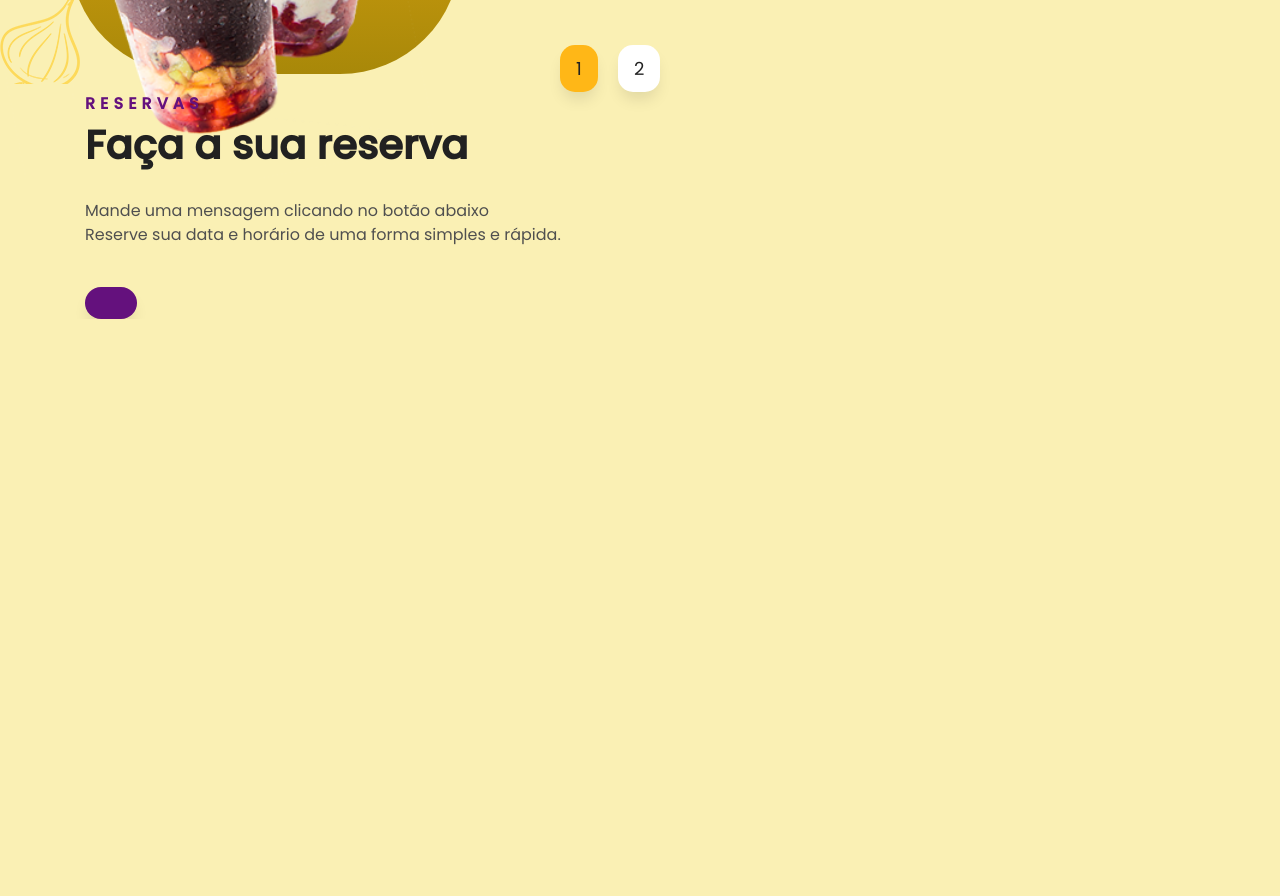
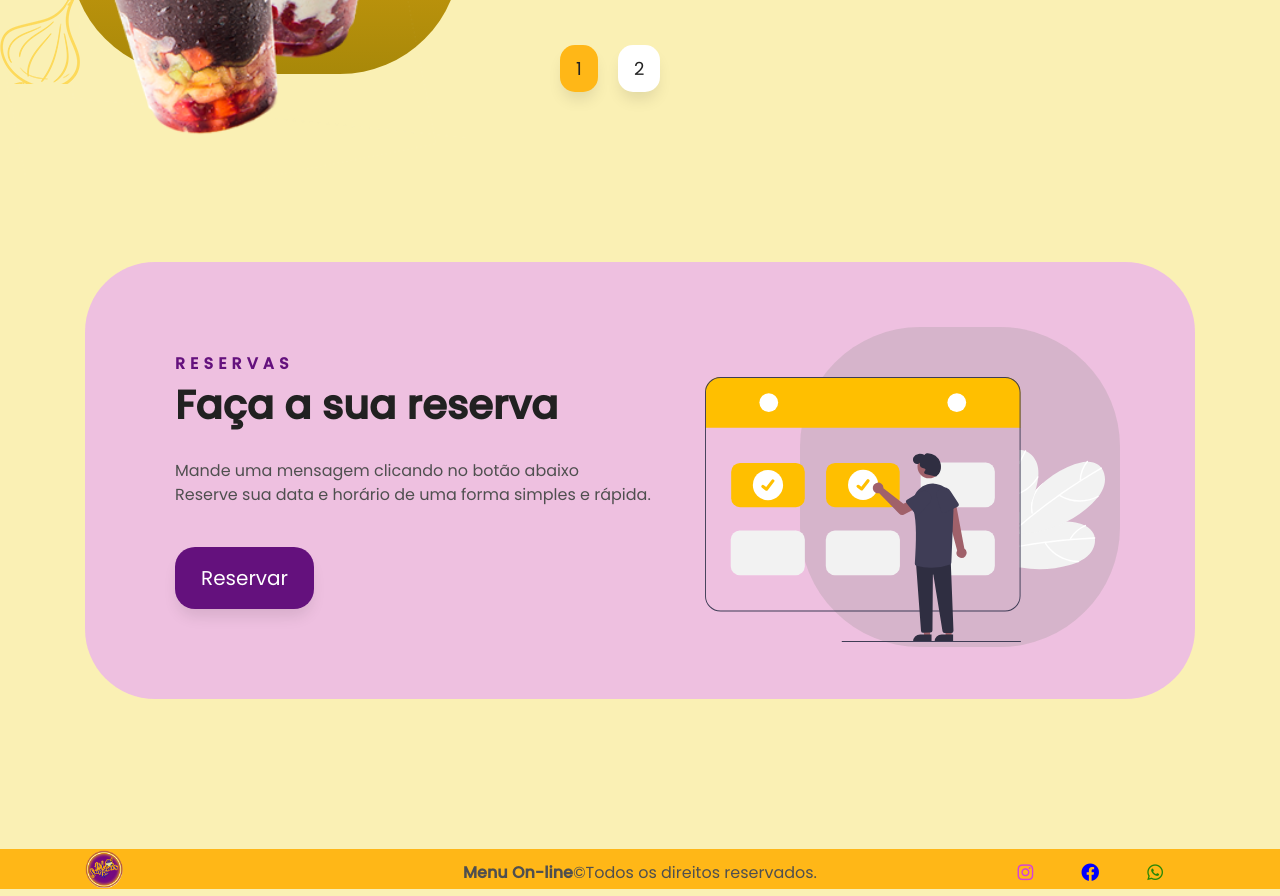
Before and after one commit to douglasreinaldo012/Projetos, a plain HTML site: page cardapio_onlinev1/index.html in a window 1280 px wide. Shown: the part 3078-3974 px from the top of the page. Before the commit the page ends 3397 px from the top, so only its background shows below. Drawn offline with Linux system fonts and the light colour scheme.

Commit message:
finalização do layout pricipal

```diff
--- a/cardapio_onlinev1/css/main.css
+++ b/cardapio_onlinev1/css/main.css
@@ -362,13 +362,13 @@ display: flex;
     margin-top: 70px;
 }
 .imagem-depoimento {
-    width: 65px;
+    width: 135px;
     height: 65px;
     background-color: white;
     border-radius: 50px;
     background-repeat:no-repeat;
     background-position: center;
-    margin-right: 15px;
+    margin-right: 10px;
 }
 #depoimento-1 .imagem-depoimento {
     background-image: url(../img/diego.jpg);
@@ -410,3 +410,48 @@ display: flex;
     align-items: end;
 
 }
+.reserva {
+    padding-top: 100px;
+    padding-bottom: 150px;
+    margin-top: 70px;
+}
+.card-secondary {
+    background-color: rgba(235, 175, 241, 0.732);
+    border-radius: 70px;
+    padding: 90px;
+}
+.card-reserva {
+    height: 320px;
+    width: 320px;
+    border-radius: 120px;
+    background-color: rgba(157, 152, 152, 0.297);
+    position: absolute;
+    right: 0;
+    top: -25px;
+}
+.reserva .img-banner img {
+    width: 100%;
+    top: 25px;
+}
+footer {
+    background-color: #ffb717;
+    height: 40px;
+
+}
+.logo-footer {
+    width: 40px;
+}
+.container-logo-footer, .container-redes-footer, .container-texto-footer{
+    display: flex;
+    align-items: center;
+}
+.container-logo-footer {
+    justify-content: start;
+    top:-2.8px;
+}
+.container-texto-footer {
+    justify-content: center;
+}
+.container-redes-footer {
+    justify-content: end;
+}
--- a/cardapio_onlinev1/index.html
+++ b/cardapio_onlinev1/index.html
@@ -340,10 +340,13 @@
                                     <br>
                                     Reserve sua data e horário de uma forma simples e rápida.
                                 </p>
-                                <a class="btn btn-puple mt-4"></a>
+                                <a class="btn btn-puple mt-4">Reservar</a>
                             </div>
                             <div class="col-5">
-
+                                <div class="card-reserva"></div>
+                                <div class="d-flex img-banner">
+                                    <img src="./img/icone-reserva.svg">
+                                </div>
                             </div>
                         </div>
                     </div>
@@ -351,7 +354,31 @@
             </div>
         </div>
     </section>
-    <footer></footer>
+    <footer>
+        <div class="container">
+            <div class="row">
+                <div class="col-3 container-logo-footer">
+                    <img class="logo-footer" src="./img/logo_lelsupremos.png">
+                </div>
+                <div class="col-6 container-texto-footer">
+                    <p class="mb-0">
+                        <b>Menu On-line</b>&copy;Todos os direitos reservados.
+                    </p>
+                </div>
+                <div class="col-3 container-redes-footer">
+                    <a class="btn btn-sm btn-social  mr-3">
+                        <i class="icon-sm-insta fab fa-instagram"></i>
+                    </a>
+                    <a class="btn btn-sm  btn-social  mr-3">
+                        <i class="icon-sm-face fab fa-facebook"></i>
+                    </a>
+                    <a class="btn btn-sm btn-social mr-3">
+                        <i class="icon-sm-whatsapp fab fa-whatsapp" ></i>
+                    </a>
+                </div>
+            </div>
+        </div>
+    </footer>
     <script type="text/javascript" src="./js/jquery-1.12.4.min.js"></script>
     <script type="text/javascript" src="./js/bootstrap.min.js"></script>
     <script type="text/javascript" src="./js/modernizr-3.5.0.min.js"></script>
```
